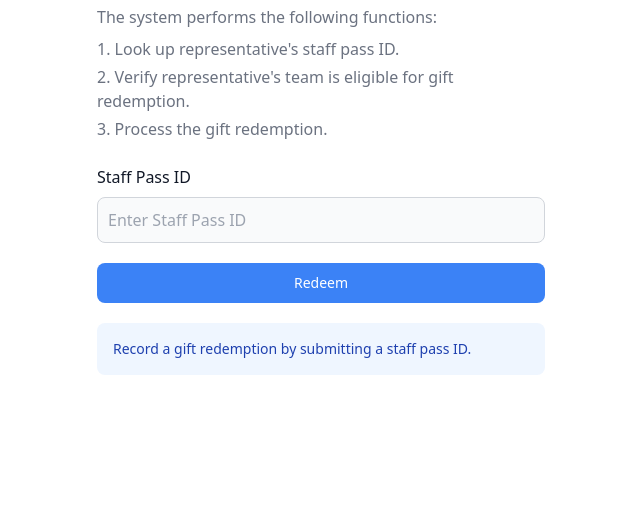
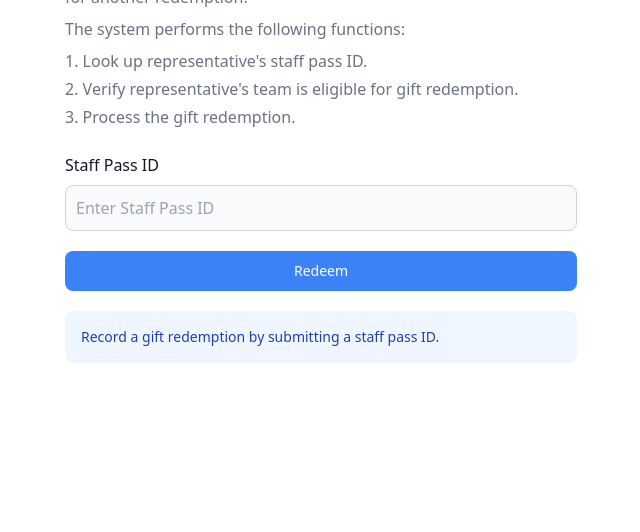
Before and after one commit to ackselz/gift-distribution-system, a website: page src/views/index.html in a window 1280 px wide. Shown: the part 268-800 px from the top of the page, without its empty margins (319-959 px from the left). Drawn offline with nearby package versions, Linux system fonts and the light colour scheme.

Commit message:
feat(frontend): add padding to page

```diff
--- a/src/views/index.html
+++ b/src/views/index.html
@@ -10,8 +10,8 @@
     <script src="https://unpkg.com/htmx.org@latest"></script>
   </head>
 
-  <body class="h-dvh grid place-items-center">
-    <div class="container max-w-md">
+  <body class="h-dvh grid place-items-center p-4">
+    <div class="max-w-lg">
       <h1
         class="mb-4 text-4xl font-extrabold leading-none tracking-tight text-gray-900"
       >
```
